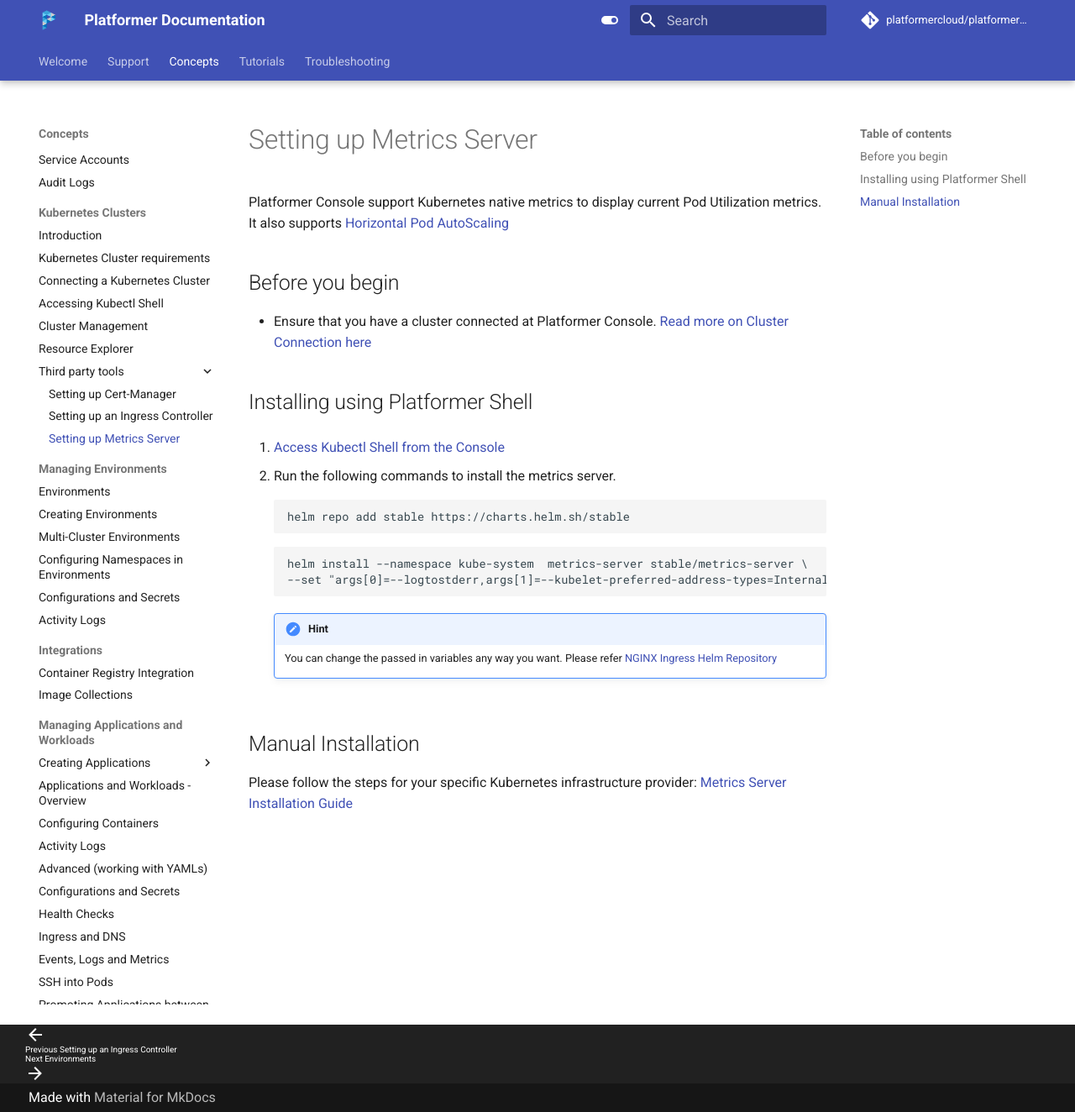
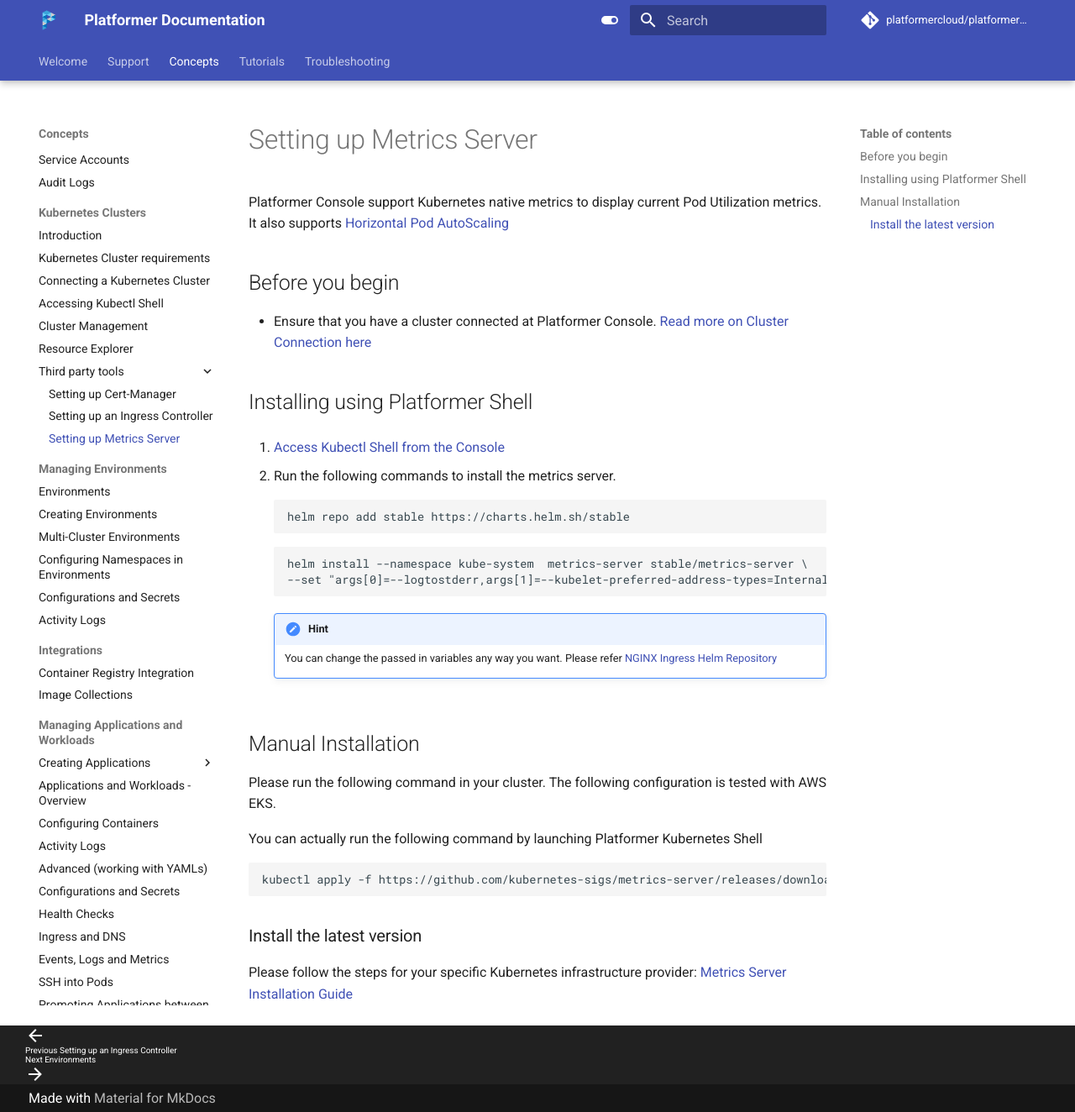
Before and after one commit to platformercloud/platformer-docs, an MkDocs documentation site: the page built from docs/user-guides/clusters/third-party-tools/metrics-server.md, in a window 1280 px wide and 1324 px high. Shown: the whole window at 84% size. Built offline with MkDocs 1.6.1 and Material for MkDocs 9.7.7, drawn with Linux system fonts in a browser that asks for light colours; comment, search, counter and statistics services are not loaded.

Commit message:
minor changes

````diff
--- a/docs/user-guides/clusters/third-party-tools/metrics-server.md
+++ b/docs/user-guides/clusters/third-party-tools/metrics-server.md
@@ -29,4 +29,14 @@
 
 ## Manual Installation
 
+Please run the following command in your cluster. The following configuration is tested with AWS EKS.
+
+You can actually run the following command by launching Platformer Kubernetes Shell
+
+```
+kubectl apply -f https://github.com/kubernetes-sigs/metrics-server/releases/download/v0.3.7/components.yaml
+```
+
+### Install the latest version
+
 Please follow the steps for your specific Kubernetes infrastructure provider: [Metrics Server Installation Guide](https://github.com/kubernetes-sigs/metrics-server)
````
Also changed, not shown: docs/index.md (+1 -1 lines), docs/tutorials/cicd/azure-devops-tutorial.md (+1 -1 lines), docs/user-guides/clusters/06-resource-explorer.md (+6 -4 lines), docs/user-guides/clusters/third-party-tools/cert-manager.md (+1 -1 lines), docs/user-guides/clusters/third-party-tools/ingress-controller.md (+2 -2 lines), overrides/assets/images/docs/config-mount-0.png (added).
